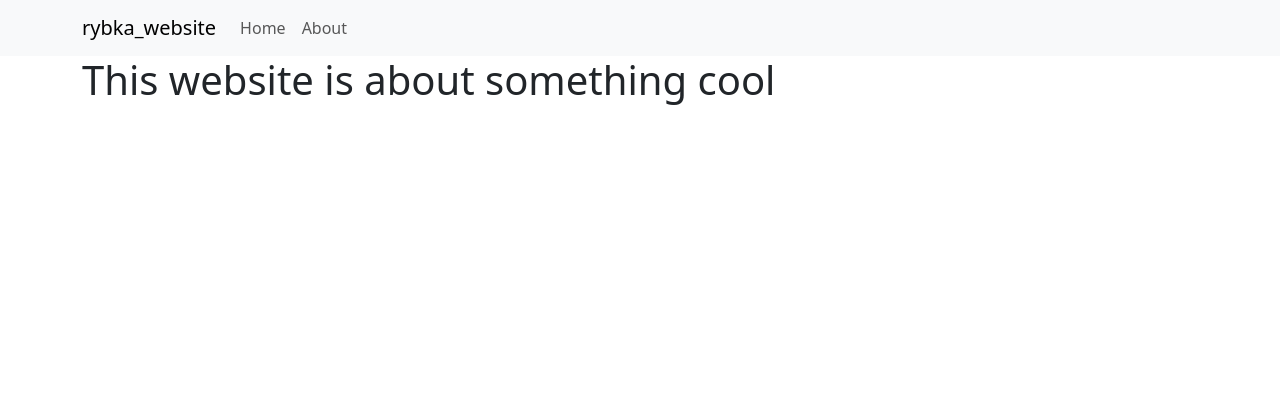
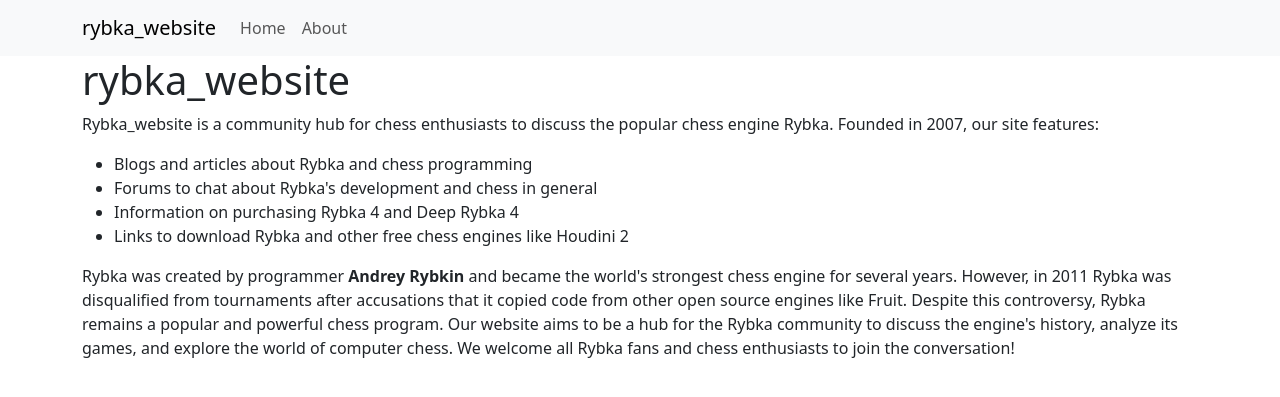
Before and after one commit to rybka4tundra/rybka_website, a Django app: page /about/ in a window 1280 px wide. Shown: the top 397 px of the page. Run offline with Django 5.2, Linux system fonts and the light colour scheme.

Commit message:
Edit About page

```diff
--- a/blog/templates/blog/about.html
+++ b/blog/templates/blog/about.html
@@ -1,5 +1,16 @@
 {% extends "blog/base.html" %}
 
 {% block content %}
-        <h1>This website is about something cool</h1>
+        <h1>rybka_website</h1>
+        <p>
+                Rybka_website is a community hub for chess enthusiasts to discuss the popular chess engine Rybka. Founded in 2007, our site features:
+                <ul>
+                        <li>Blogs and articles about Rybka and chess programming</li>
+                        <li>Forums to chat about Rybka's development and chess in general</li>
+                        <li>Information on purchasing Rybka 4 and Deep Rybka 4</li>
+                        <li>Links to download Rybka and other free chess engines like Houdini 2</li>
+                </ul>
+                Rybka was created by programmer <b>Andrey Rybkin</b> and became the world's strongest chess engine for several years. However, in 2011 Rybka was disqualified from tournaments after accusations that it copied code from other open source engines like Fruit.
+                Despite this controversy, Rybka remains a popular and powerful chess program. Our website aims to be a hub for the Rybka community to discuss the engine's history, analyze its games, and explore the world of computer chess. We welcome all Rybka fans and chess enthusiasts to join the conversation!
+        </p>
 {% endblock %}
```
